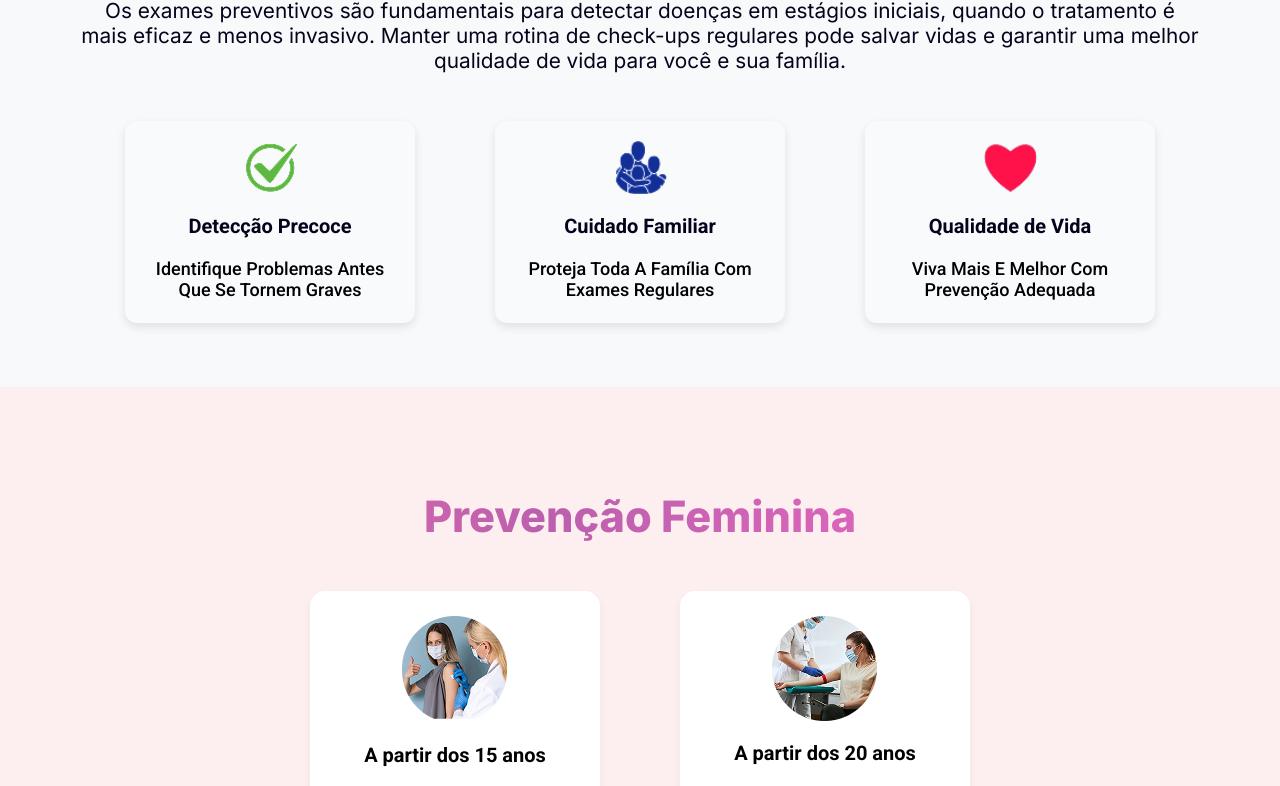
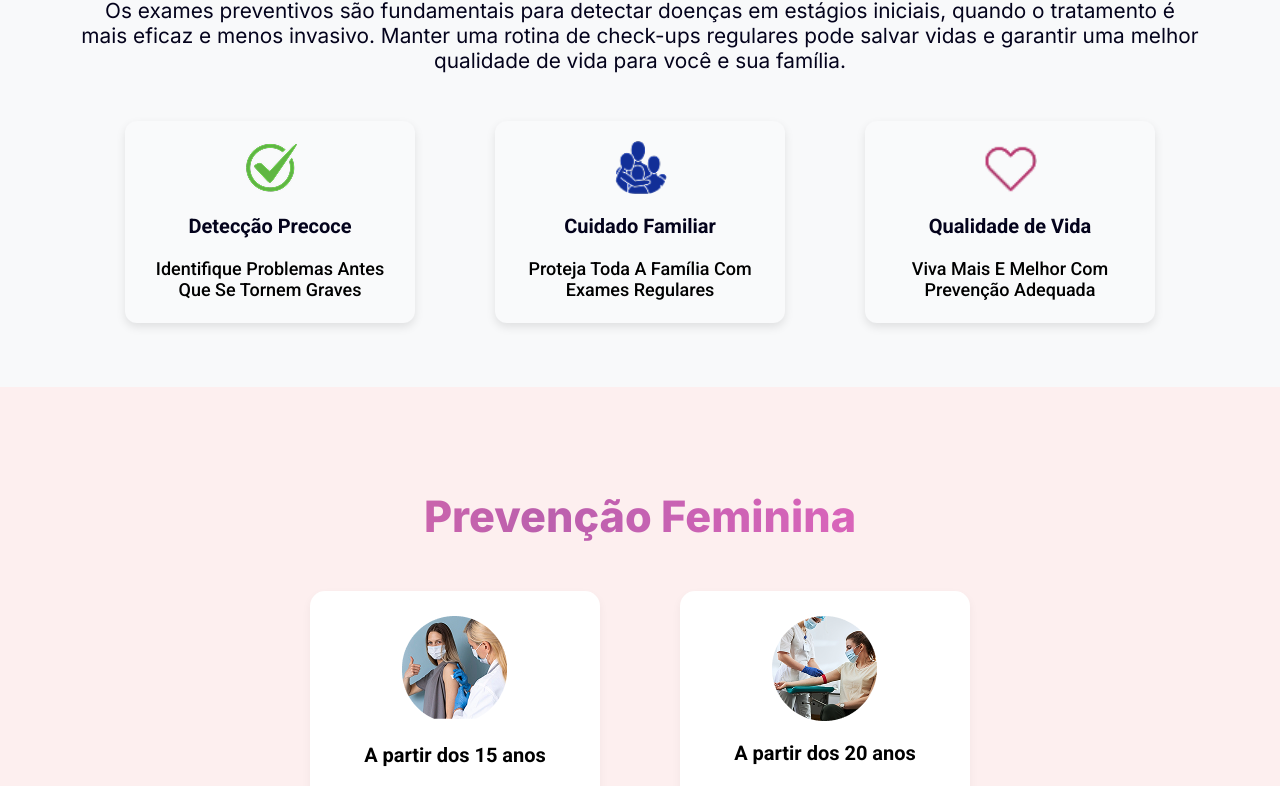
Before and after one commit to GabrielaDiniiz/VIVA-BEM, a plain HTML site: page index.html in a window 1280 px wide. Shown: the part 898-1684 px from the top of the page. Drawn offline with Linux system fonts and the light colour scheme.

Commit message:
mensagem

```diff
--- a/index.html
+++ b/index.html
@@ -56,7 +56,7 @@
           </div>
 
           <div class="card">
-            <img src="./img/coração.png" alt="Ícone de Coração" />
+            <img src="./img/iconCoracao.png" alt="Ícone de Coração" />
             <h2>Qualidade de Vida</h2>
             <p>Viva mais e melhor com prevenção adequada</p>
           </div>
@@ -252,7 +252,7 @@
         <div class="card4">
           <div class="text1">
             <div class="card-alertas">
-               <img src="img/iconCoração.png" alt=""/>
+               <img src="./img/iconCoracao.png" alt=""/>
                  <h3>Autoexame das Mamas</h3>
             </div>
             <p>
```
Also changed, not shown: img/iconCoracao.png (renamed from img/iconCoração.png).
